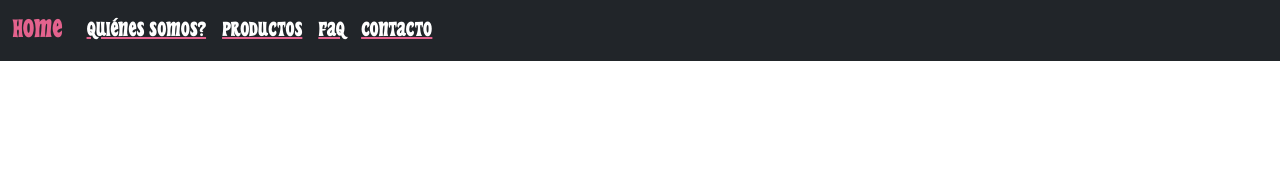
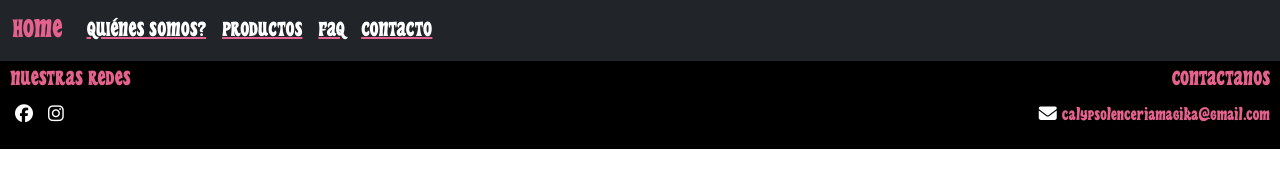
Before and after one commit to bbastieri/proyecto_web_calypso_bootstrap, a plain HTML site: page index.html in a window 1280 px wide. Shown: the part 128-316 px from the top of the page. Drawn offline with nearby package versions, Linux system fonts and the light colour scheme.

Commit message:
agrego footer

```diff
--- a/index.html
+++ b/index.html
@@ -50,8 +50,41 @@
           </div>
         </div>
       </nav>
+  </header>
 
-  </header>
+  <main>
+    <div class="container">
+        <div class="row">
+            <div class="col-xl-3 col-lg-3 col-md-0 col-sm-0">
+
+            </div>
+            <div class="col-xl-6 col-lg-6 col-md-12 col-sm-12">
+                <!-- CARROUSEL -->
+            </div>
+            <div class="col-xl-3 col-lg-3 col-md-0 col-sm-0">
+                <!-- BANNER DER -->
+            </div>
+        </div>
+    </div>
+  </main>
+
+  <!-- FOOTER -->
+  <footer class="footerPaginas">
+    <div>
+    <h2>NUESTRAS REDES</h2>
+     <ul>
+       <li><a href="https://facebook.com/Calypsolenceria" target="_blank"><i class="fa-brands fa-facebook" fa-2xl></i></a></li>
+       <li><a href="https://www.instagram.com/calypsolenceriamagika/" target="_blank"><i class="fa-brands fa-instagram" fa-2xl></i></a></li>
+     </ul>
+     </div>
+
+     <div>
+     <h2>CONTACTANOS</h2>
+     <ul>
+        <li><a href="mailto:calypsolenceriamagika@gmail.com"><i class="fa-solid fa-envelope" fa-2xl></i>calypsolenceriamagika@gmail.com</a></li>
+     </ul>
+     </div>
+  </footer>
 
     <!-- JS -->
     <script src="https://cdn.jsdelivr.net/npm/bootstrap@5.1.3/dist/js/bootstrap.bundle.min.js" integrity="sha384-ka7Sk0Gln4gmtz2MlQnikT1wXgYsOg+OMhuP+IlRH9sENBO0LRn5q+8nbTov4+1p" crossorigin="anonymous"></script>
--- a/style.css
+++ b/style.css
@@ -34,7 +34,6 @@
     background-color: black;
 }
 
-
 .navbar-brand{
     font-family: heavyHeap;
     color: rgb(228, 98, 141) !important;
@@ -52,3 +51,48 @@
 .navbar-toggler{
     border-color: rgb(228, 98, 141) !important;
 }
+
+.footerPaginas{
+    background-color: black;
+    font-family: heavyHeap;
+    color: rgb(228, 98, 141);
+    font-size: 20px;
+    display: flex;
+    justify-content: space-between;
+}
+
+.footerPaginas li{
+    display: inline-block;
+    justify-content: left;
+}
+
+.footerPaginas a{
+    text-decoration: none;
+    color: rgb(228, 98, 141);
+    list-style: none;
+    font-size: 18px;
+    }
+
+.footerPaginas img{
+    width: 20px;
+    height: 20px;
+    padding: 5px;
+}
+
+.footerPaginas h2{
+    text-align: right;
+    font-size: 20px;
+}
+
+.footerPaginas div{
+    padding: 5px 10px;
+}
+
+.footerPaginas ul{
+    padding:0px
+}
+
+i {
+    color:white;
+    padding:5px;
+}
```
Also changed, not shown: pages/contacto.html (+22 -0 lines), pages/faq.html (+22 -0 lines), pages/productos.html (+22 -0 lines), pages/quienes-somos.html (+20 -2 lines).
